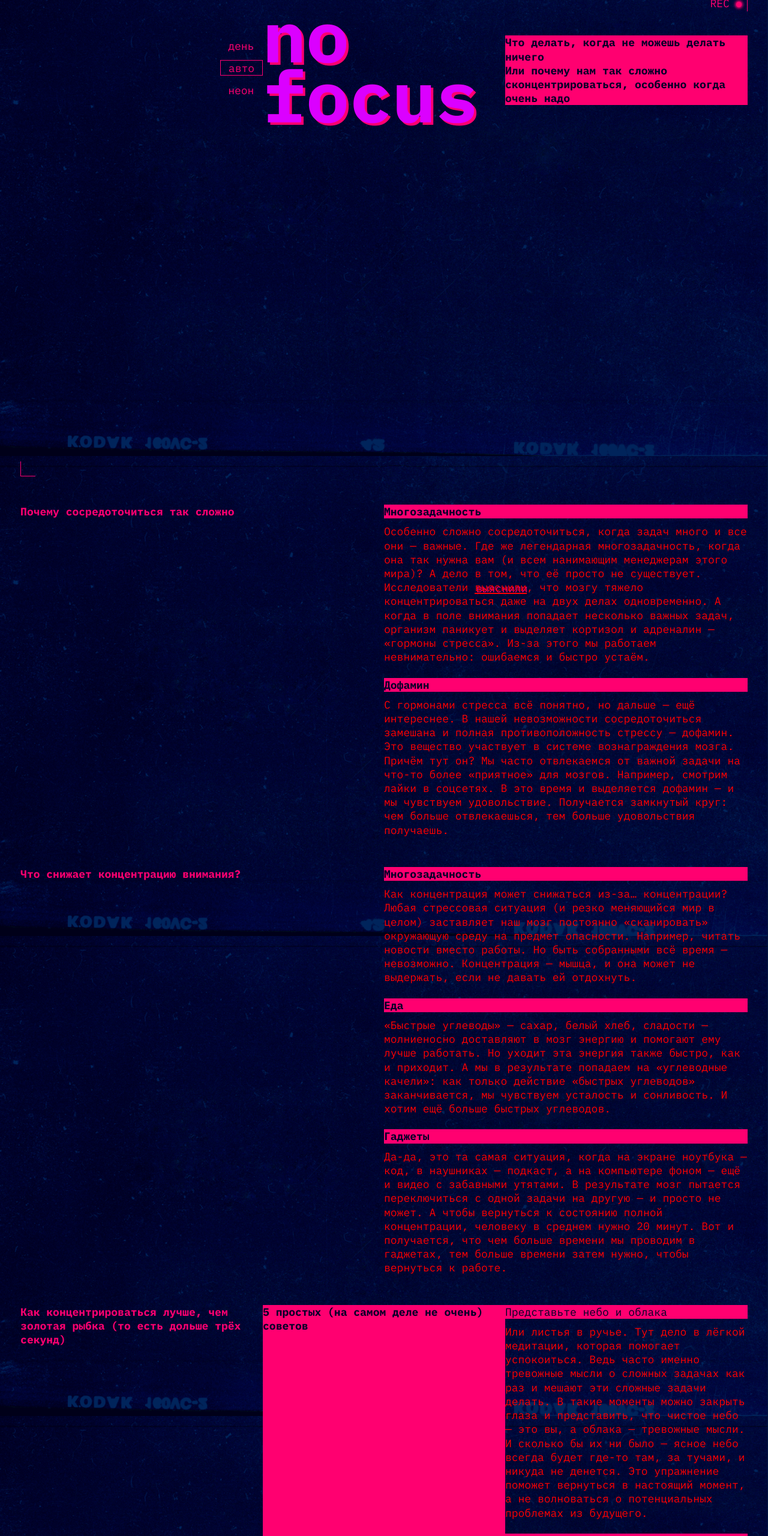
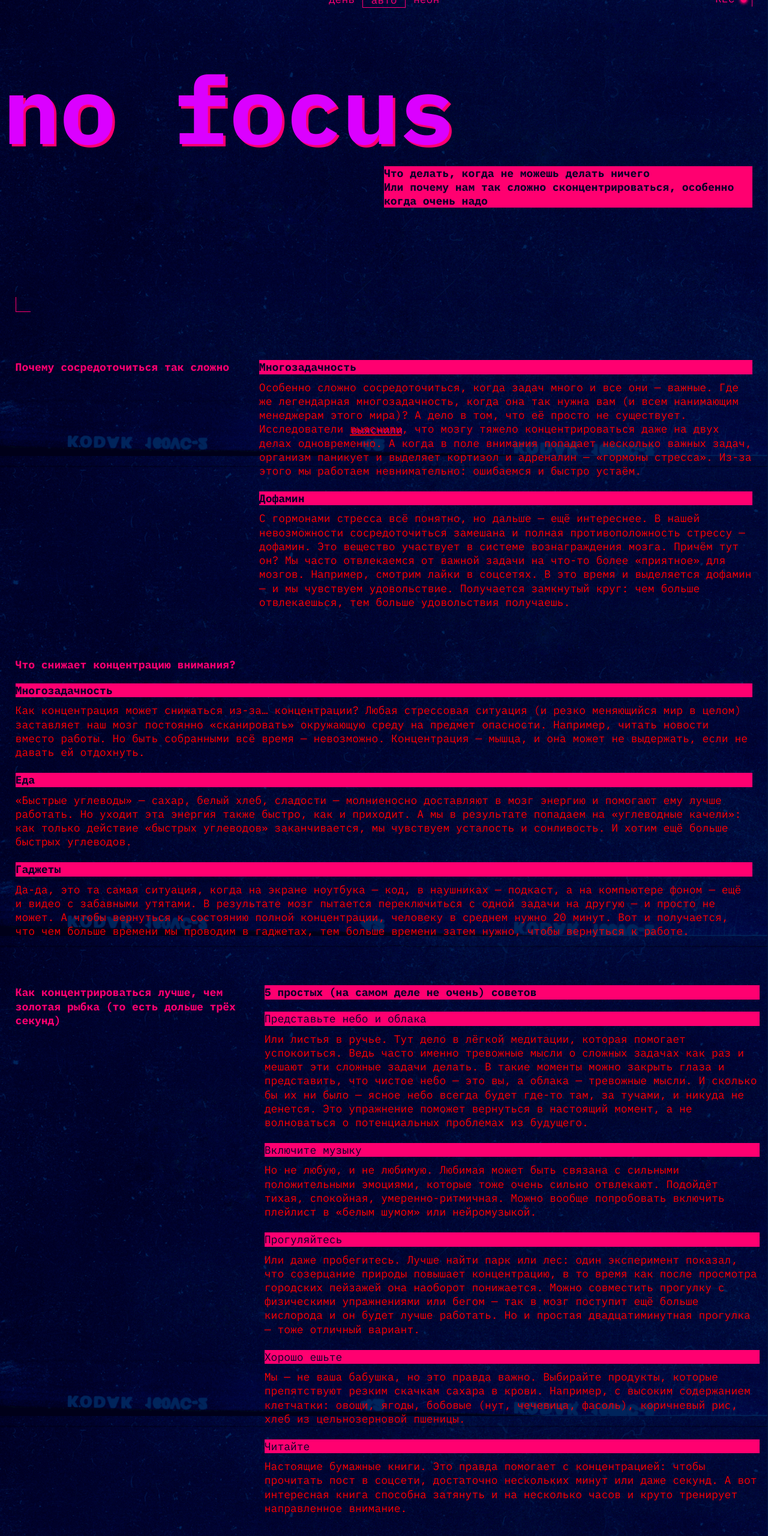
Before and after one commit to trueSlav/slojno-sosredotochitsya, a plain HTML site: page index.html in a window 1280 px wide. Shown: the part 40-2600 px from the top of the page at 60% size. Drawn offline with Linux system fonts and the light colour scheme.

Commit message:
adaptive 768

```diff
--- a/index.html
+++ b/index.html
@@ -118,6 +118,8 @@
 
 		<section class="section">
 			<h2 class="section__title">Как концентрироваться лучше, чем золотая рыбка (то есть дольше трёх секунд)</h2>
+
+			<div>
 				<p class="section__subtitle title-decor">5 простых (на самом деле не очень) советов</p>
 				<ul class="section__list">
 					<li>
@@ -125,7 +127,8 @@
 							<h3 class="article-title title-decor title-decor_fw-400">Представьте небо и облака</h3>
 							<p>Или листья в ручье. Тут дело в лёгкой медитации, которая помогает успокоиться. Ведь часто именно
 								тревожные мысли о сложных задачах как раз и мешают эти сложные задачи делать. В такие моменты можно
-							закрыть глаза и представить, что чистое небо — это вы, а облака — тревожные мысли. И сколько бы их ни было
+								закрыть глаза и представить, что чистое небо — это вы, а облака — тревожные мысли. И сколько бы их ни
+								было
 								— ясное небо всегда будет где-то там, за тучами, и никуда не денется. Это упражнение поможет вернуться в
 								настоящий момент, а не волноваться о потенциальных проблемах из будущего.</p>
 						</article>
@@ -134,7 +137,8 @@
 						<article>
 							<h3 class="article-title title-decor title-decor_fw-400">Включите музыку</h3>
 							<p class="article__text">Но не любую, и не любимую. Любимая может быть связана с сильными положительными
-							эмоциями, которые тоже очень сильно отвлекают. Подойдёт тихая, спокойная, умеренно-ритмичная. Можно вообще
+								эмоциями, которые тоже очень сильно отвлекают. Подойдёт тихая, спокойная, умеренно-ритмичная. Можно
+								вообще
 								попробовать включить плейлист в «белым шумом» или нейромузыкой.</p>
 						</article>
 					</li>
@@ -151,7 +155,8 @@
 					<li>
 						<article>
 							<h3 class="article-title title-decor title-decor_fw-400">Хорошо ешьте</h3>
-						<p class="article__text">Мы — не ваша бабушка, но это правда важно. Выбирайте продукты, которые препятствуют
+							<p class="article__text">Мы — не ваша бабушка, но это правда важно. Выбирайте продукты, которые
+								препятствуют
 								резким скачкам сахара в крови. Например, с высоким содержанием клетчатки: овощи, ягоды, бобовые (нут,
 								чечевица, фасоль), коричневый рис, хлеб из цельнозерновой пшеницы.</p>
 						</article>
@@ -159,12 +164,15 @@
 					<li>
 						<article>
 							<h3 class="article-title title-decor title-decor_fw-400">Читайте</h3>
-						<p class="article__text">Настоящие бумажные книги. Это правда помогает с концентрацией: чтобы прочитать пост
+							<p class="article__text">Настоящие бумажные книги. Это правда помогает с концентрацией: чтобы прочитать
+								пост
 								в соцсети, достаточно нескольких минут или даже секунд. А вот интересная книга способна затянуть и на
 								несколько часов и круто тренирует направленное внимание.</p>
 						</article>
 					</li>
 				</ul>
+			</div>
+
 		</section>
 
 		<section class="section section_image-block">
--- a/styles/style.css
+++ b/styles/style.css
@@ -93,12 +93,13 @@
 	background-color: var(--text-color, #f1b2ce);
 }
 
-/* HEADER */
+/* HEADERr */
 
 .header {
 	height: 100vh;
 	position: relative;
 	display: grid;
+	grid-auto-flow: column;
 	grid-template-rows: repeat(3, 1fr);
 	grid-template-columns: repeat(auto-fit, minmax(22rem, 1fr));
 }
@@ -106,7 +107,7 @@
 .header__theme-menu {
 	max-height: 100px;
 	justify-self: end;
-	margin-top: 17%;
+	margin-block-start: 17%;
 }
 
 .header__theme-menu-item:not(:last-of-type) {
@@ -118,7 +119,7 @@
 	text-align: center;
 	text-transform: lowercase;
 	color: var(--accent-color, #ff0070);
-	padding: 0px 13px;
+	padding-inline: 13px;
 	min-width: 70px;
 	min-height: 26px;
 }
@@ -233,3 +234,162 @@
 .footer__title {
 	text-shadow: 2px 2px 0 var(--accent-color, #ff0070);
 }
+
+/* media */
+
+@media (768px <=width) {
+	.title {
+		font-size: clamp(7.5rem, 0.5625rem + 14.4531vw, 9.8125rem);
+	}
+
+	.header {
+		height: auto;
+		padding-block-end: 9rem;
+	}
+
+	.header__theme-menu {
+		padding-block-start: 6.2%;
+	}
+
+	.header__title {
+		position: relative;
+		padding-block-start: 22.4%;
+		inset-inline-start: -20px;
+	}
+
+	.header__subtitle {
+		width: min(50%, 100%);
+		justify-self: end;
+		margin-block-start: 9rem;
+	}
+
+	/* MAIN */
+
+	.main {
+		padding-block-start: 5rem;
+	}
+
+	.section:first-of-type {
+		grid-template-columns: 30% 70%;
+		padding-block-end: 81px;
+	}
+
+	.section:first-of-type .section__list {
+		padding-inline-start: 2.35rem;
+	}
+
+	.section:nth-child(2) {
+		grid-template-columns: 1fr;
+		padding-block-end: 79px;
+	}
+
+	.section:nth-child(2) .section__title {
+		max-width: 30%;
+		padding-block-end: 20px;
+	}
+
+	.section:nth-child(3) {
+		grid-template-columns: 32% 70%;
+		padding-block-end: 81px;
+	}
+
+	.section__subtitle {
+		margin-inline: 22px 13px;
+		height: 1.5rem;
+	}
+
+	.section__list {
+		gap: 23px 0;
+	}
+
+	.section:nth-child(3) .section__list {
+		padding-inline: 22px 13px;
+	}
+
+	.section_image-block {
+		padding-block-end: 82px;
+	}
+
+	.section_image-block .article-title {
+		margin-block-end: 20px;
+	}
+
+	.section__list_image-block {
+		max-height: 780px;
+		justify-content: space-between;
+		gap: 20px;
+		/* gap: 0; */
+		grid-template-rows: 192px 230px;
+		grid-template-columns: repeat(auto-fill, 230px);
+		/* grid-template-rows: repeat(auto-fill, min(11%, 100%)); */
+	}
+
+	.section__list_image-block .section__item_image-wrapper:first-of-type {
+		grid-row: 1/ 5;
+		grid-column: 1/6;
+		min-height: 192px;
+		max-width: 479px;
+	}
+
+	.section__list_image-block .section__item_image-wrapper:nth-of-type(2) {
+		grid-row: 1/5;
+		grid-column: 3/end;
+		min-height: 441px;
+		width: 229px;
+		justify-self: end;
+	}
+
+	.section__list_image-block .section__item_image-wrapper:nth-of-type(3) {
+		grid-row: 2/end;
+		grid-column: 1/3;
+		min-height: 568px;
+		width: 229px;
+	}
+
+	.section__list_image-block .section__item_image-wrapper:nth-of-type(4) {
+		grid-row: 2/3;
+		grid-column: 2/3;
+		min-height: 230px;
+	}
+
+	.section__list_image-block .section__item_image-wrapper:last-of-type {
+		grid-row: 3/4;
+		grid-column: 2/end;
+		min-height: 318px;
+	}
+
+	.footer {
+		min-height: 983px;
+	}
+}
+
+@media (1024px <=width) {
+	.page {
+		padding: 2vi;
+	}
+
+	.header {}
+
+	.header__theme-menu {
+		margin: 0;
+		padding: 0;
+		justify-self: center;
+	}
+
+	.header__theme-menu-list {
+		display: flex;
+	}
+
+	.header__theme-menu-item:not(:last-of-type) {
+		margin-block-end: 0;
+	}
+
+	.header__title {
+		padding: 0;
+	}
+
+	.header__subtitle {
+		margin: 0;
+	}
+
+}
```
Lines whose indentation alone changed are shown as unchanged.
